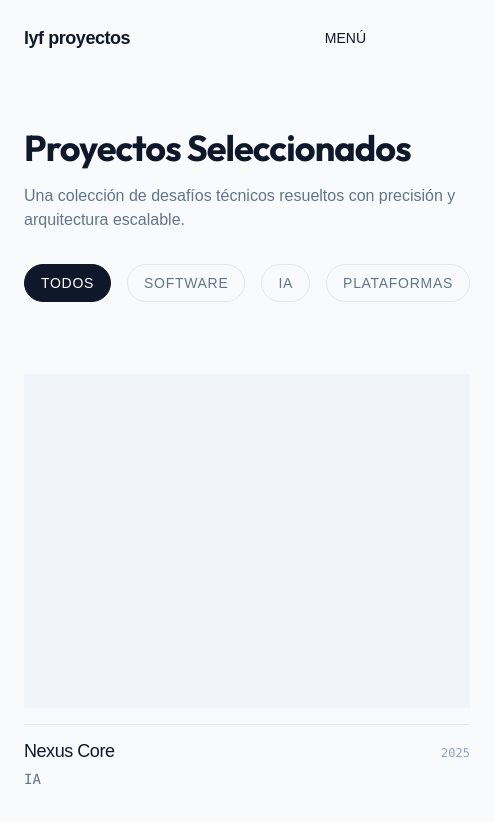
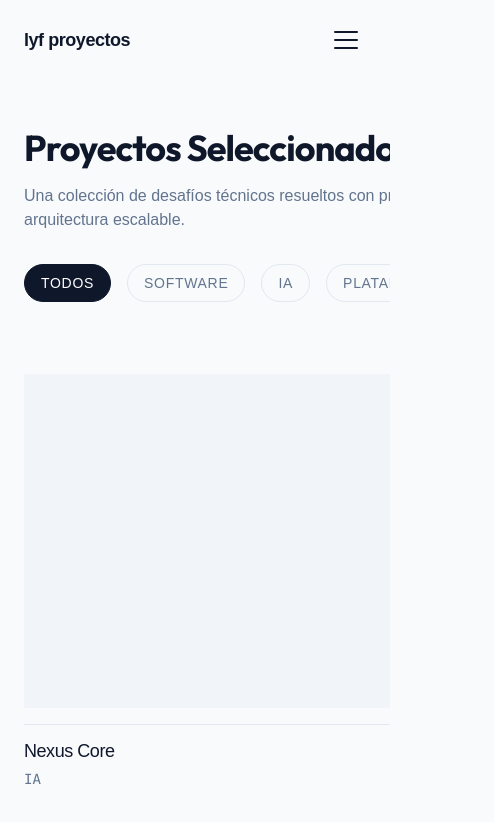
Before and after one commit to MarianoC96/LYF-PROYECTOS, a Next.js app: page /proyectos in a window 390 px wide. Shown: the top 822 px of the page, 494 px wide, since content can reach past the window. Built offline with nearby package versions, Linux system fonts and the light colour scheme.

Commit message:
fix panel hamburguesa movil

```diff
--- a/app/components/Header.tsx
+++ b/app/components/Header.tsx
@@ -1,8 +1,9 @@
 'use client';
 
+import { useState, useEffect } from 'react';
 import Link from 'next/link';
 import { usePathname } from 'next/navigation';
-import { motion } from 'framer-motion';
+import { motion, AnimatePresence } from 'framer-motion';
 import { cn } from '@/lib/utils';
 
 const navItems = [
@@ -14,14 +15,52 @@ const navItems = [
 
 export default function Header() {
     const pathname = usePathname();
+    const [mobileMenuOpen, setMobileMenuOpen] = useState(false);
+    const [scrolled, setScrolled] = useState(false);
+
+    // Close mobile menu on route change
+    useEffect(() => {
+        setMobileMenuOpen(false);
+    }, [pathname]);
+
+    // Track scroll to add background to header
+    useEffect(() => {
+        const handleScroll = () => {
+            setScrolled(window.scrollY > 20);
+        };
+        window.addEventListener('scroll', handleScroll, { passive: true });
+        handleScroll();
+        return () => window.removeEventListener('scroll', handleScroll);
+    }, []);
+
+    // Prevent body scroll when menu is open
+    useEffect(() => {
+        if (mobileMenuOpen) {
+            document.body.style.overflow = 'hidden';
+        } else {
+            document.body.style.overflow = '';
+        }
+        return () => {
+            document.body.style.overflow = '';
+        };
+    }, [mobileMenuOpen]);
 
     return (
-        <header className="fixed top-0 left-0 w-full z-50 text-slate-900 py-6 px-6 md:px-12 flex justify-between items-center bg-transparent pointer-events-none">
-            <Link href="/" className="text-lg font-bold tracking-tight pointer-events-auto">
+        <>
+            <header
+                className={cn(
+                    "fixed top-0 left-0 w-full z-50 text-slate-900 py-5 px-6 md:px-12 flex justify-between items-center transition-all duration-300",
+                    scrolled
+                        ? "bg-white/80 backdrop-blur-md shadow-sm"
+                        : "bg-transparent"
+                )}
+            >
+                <Link href="/" className="text-lg font-bold tracking-tight relative z-[55]">
                     lyf proyectos
                 </Link>
 
-            <nav className="pointer-events-auto hidden md:flex gap-8">
+                {/* Desktop nav */}
+                <nav className="hidden md:flex gap-8">
                     {navItems.map((item) => {
                         const isActive = pathname === item.href;
                         return (
@@ -45,11 +84,87 @@ export default function Header() {
                     })}
                 </nav>
 
-            {/* Mobile Menu Trigger would go here */}
-            <div className="md:hidden pointer-events-auto">
-                {/* Simple placeholder for mobile menu */}
-                <span className="text-sm uppercase">Menú</span>
-            </div>
+                {/* Mobile Menu Button - Hamburger / X */}
+                <button
+                    className="md:hidden relative z-[55] w-10 h-10 flex flex-col items-center justify-center gap-[6px] focus:outline-none"
+                    onClick={() => setMobileMenuOpen(!mobileMenuOpen)}
+                    aria-label={mobileMenuOpen ? 'Cerrar menú' : 'Abrir menú'}
+                    aria-expanded={mobileMenuOpen}
+                >
+                    <span
+                        className={cn(
+                            "block w-6 h-[2px] bg-slate-900 rounded-full transition-all duration-300 ease-in-out origin-center",
+                            mobileMenuOpen && "translate-y-[4px] rotate-45"
+                        )}
+                    />
+                    <span
+                        className={cn(
+                            "block w-6 h-[2px] bg-slate-900 rounded-full transition-all duration-300 ease-in-out",
+                            mobileMenuOpen ? "opacity-0 scale-x-0" : "opacity-100 scale-x-100"
+                        )}
+                    />
+                    <span
+                        className={cn(
+                            "block w-6 h-[2px] bg-slate-900 rounded-full transition-all duration-300 ease-in-out origin-center",
+                            mobileMenuOpen && "-translate-y-[4px] -rotate-45"
+                        )}
+                    />
+                </button>
             </header>
+
+            {/* Mobile Menu Overlay */}
+            <AnimatePresence>
+                {mobileMenuOpen && (
+                    <motion.div
+                        initial={{ opacity: 0 }}
+                        animate={{ opacity: 1 }}
+                        exit={{ opacity: 0 }}
+                        transition={{ duration: 0.3, ease: 'easeInOut' }}
+                        className="fixed inset-0 z-40 bg-slate-50/98 backdrop-blur-md flex flex-col justify-center items-center px-6 md:hidden"
+                    >
+                        <nav className="flex flex-col items-center gap-8">
+                            {navItems.map((item, index) => {
+                                const isActive = pathname === item.href;
+                                return (
+                                    <motion.div
+                                        key={item.href}
+                                        initial={{ opacity: 0, y: 30 }}
+                                        animate={{ opacity: 1, y: 0 }}
+                                        exit={{ opacity: 0, y: -20 }}
+                                        transition={{
+                                            duration: 0.4,
+                                            delay: index * 0.08,
+                                            ease: [0.25, 0.46, 0.45, 0.94],
+                                        }}
+                                    >
+                                        <Link
+                                            href={item.href}
+                                            onClick={() => setMobileMenuOpen(false)}
+                                            className={cn(
+                                                "text-xl md:text-3xl font-light uppercase tracking-wider transition-opacity duration-300",
+                                                isActive
+                                                    ? "opacity-100 text-slate-900"
+                                                    : "opacity-50 text-slate-700 hover:opacity-80"
+                                            )}
+                                        >
+                                            {item.name}
+                                        </Link>
+                                    </motion.div>
+                                );
+                            })}
+                        </nav>
+
+                        {/* Bottom accent line */}
+                        <motion.div
+                            initial={{ scaleX: 0 }}
+                            animate={{ scaleX: 1 }}
+                            exit={{ scaleX: 0 }}
+                            transition={{ duration: 0.6, delay: 0.3, ease: 'easeInOut' }}
+                            className="absolute bottom-16 left-1/2 -translate-x-1/2 w-12 h-[1px] bg-slate-300 origin-center"
+                        />
+                    </motion.div>
+                )}
+            </AnimatePresence>
+        </>
     );
 }
--- a/app/layout.tsx
+++ b/app/layout.tsx
@@ -37,7 +37,7 @@ export default function RootLayout({
       >
         <SmoothScroll>
           <Header />
-          <main className="min-h-screen flex flex-col">
+          <main className="min-h-screen flex flex-col overflow-x-hidden">
             {children}
           </main>
           <Footer />
--- a/app/proyectos/page.tsx
+++ b/app/proyectos/page.tsx
@@ -15,7 +15,7 @@ export default function ProjectsPage() {
     );
 
     return (
-        <div className="min-h-screen pt-32 pb-24 px-6 md:px-12 max-w-[1920px] mx-auto">
+        <div className="min-h-screen pt-32 pb-24 px-6 md:px-12 max-w-[1920px] mx-auto overflow-hidden">
             <div className="flex flex-col md:flex-row justify-between items-end mb-16 gap-8">
                 <div>
                     <h1 className="text-4xl md:text-6xl font-bold tracking-tight mb-4 font-outfit">
@@ -26,7 +26,7 @@ export default function ProjectsPage() {
                     </p>
                 </div>
 
-                <div className="flex gap-4 overflow-x-auto pb-2 md:pb-0 scrollbar-hide">
+                <div className="flex gap-4 overflow-x-auto pb-2 md:pb-0 w-full max-w-full">
                     {filters.map((filter) => (
                         <button
                             key={filter}
```
Lines whose indentation alone changed are shown as unchanged.
